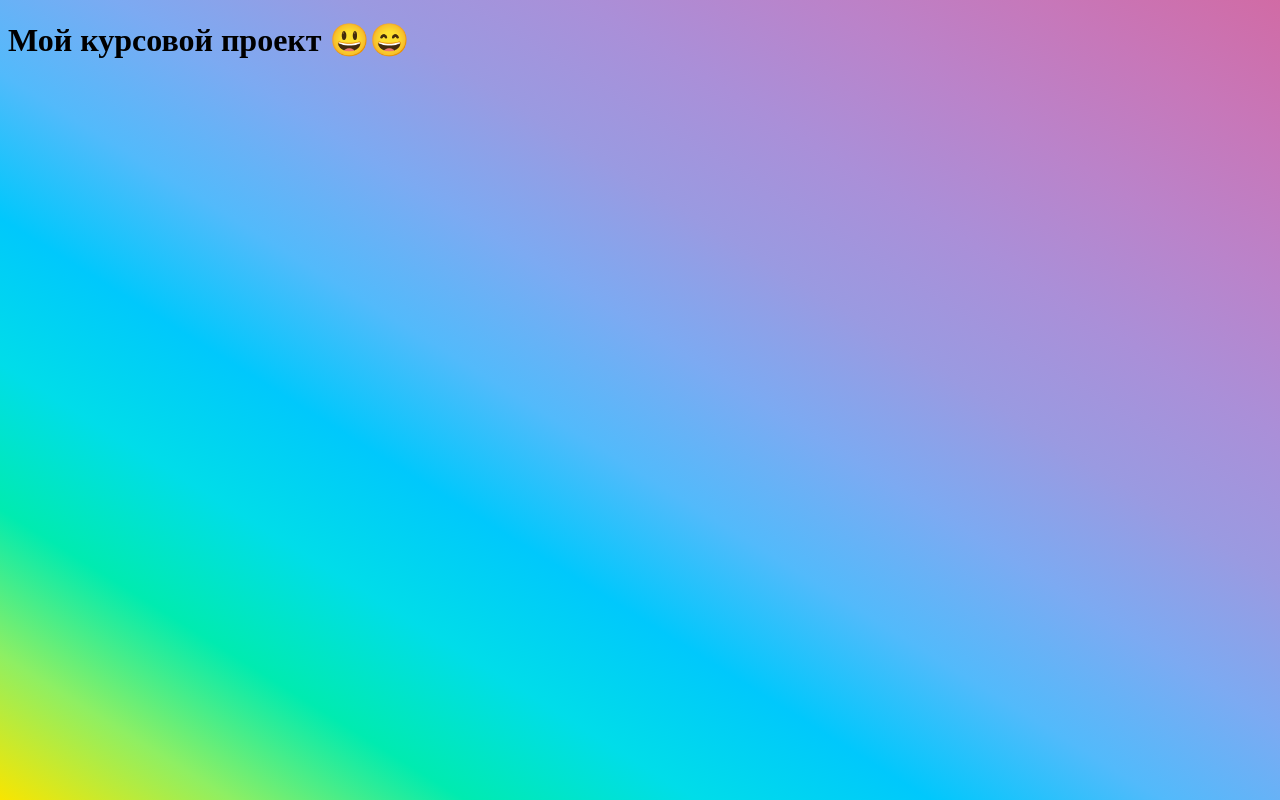
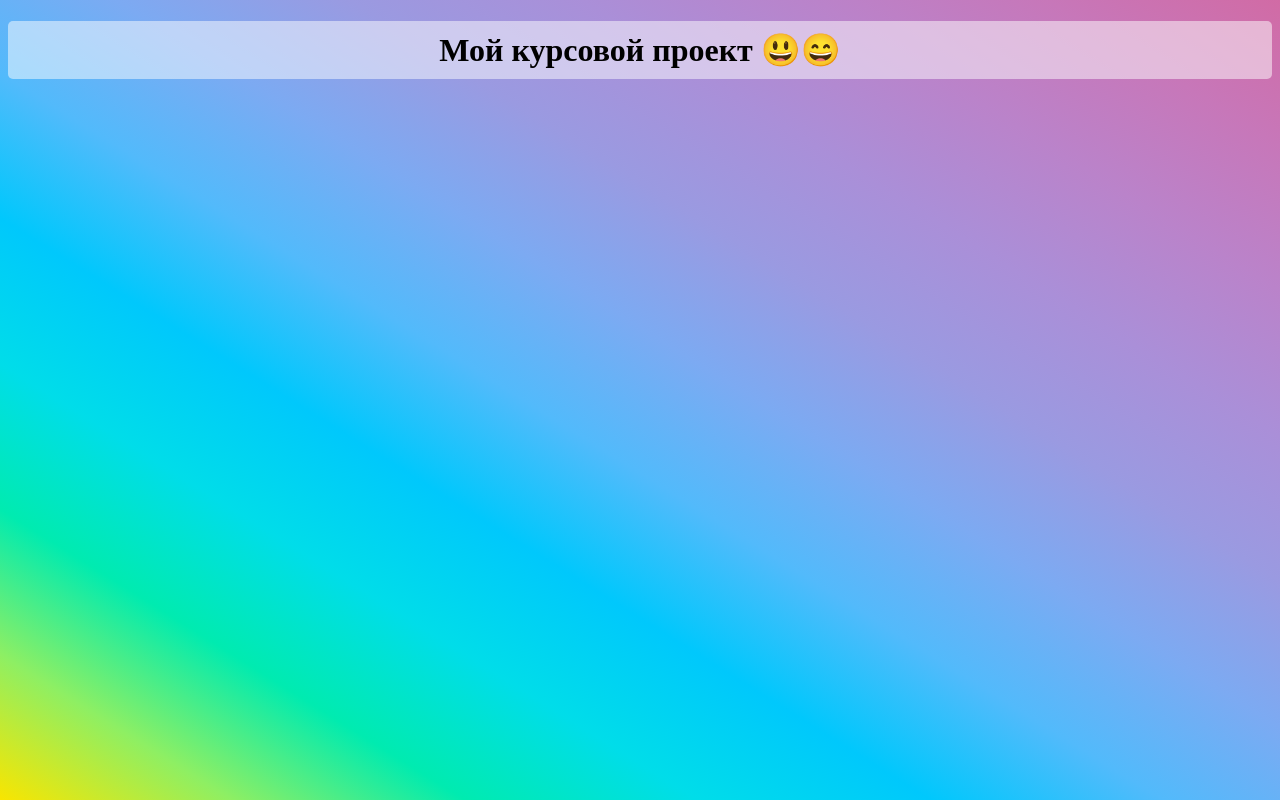
Before and after one commit to limeInTheDark/course-project, a plain HTML site: page index.html in a window 1280 px wide. Drawn offline with Linux system fonts and the light colour scheme.

Commit message:
Styled h1

```diff
--- a/index.html
+++ b/index.html
@@ -14,6 +14,13 @@
       background-image: linear-gradient(to left bottom, #d16ba5, #c777b9, #ba83ca, #aa8fd8, #9a9ae1, #7caaf2, #52bafb, #00c8fc, #00dde9, #00ebb0, #8eef63, #f9e500);
       background-repeat: no-repeat;
     }
+
+    h1 {
+      text-align: center;
+      background: rgba(255, 255, 255, .5);
+      border-radius: 5px;
+      padding: 10px;
+    }
   </style>
 </head>
 <body>
```
